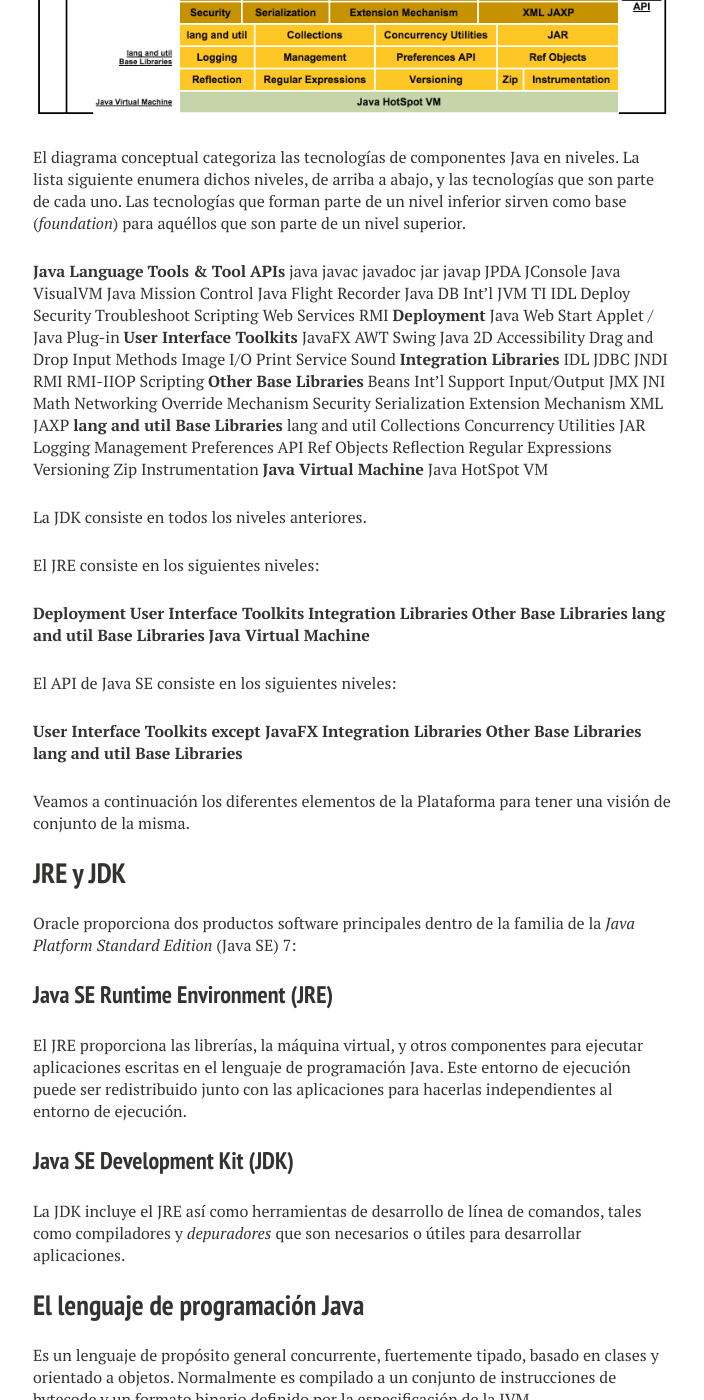
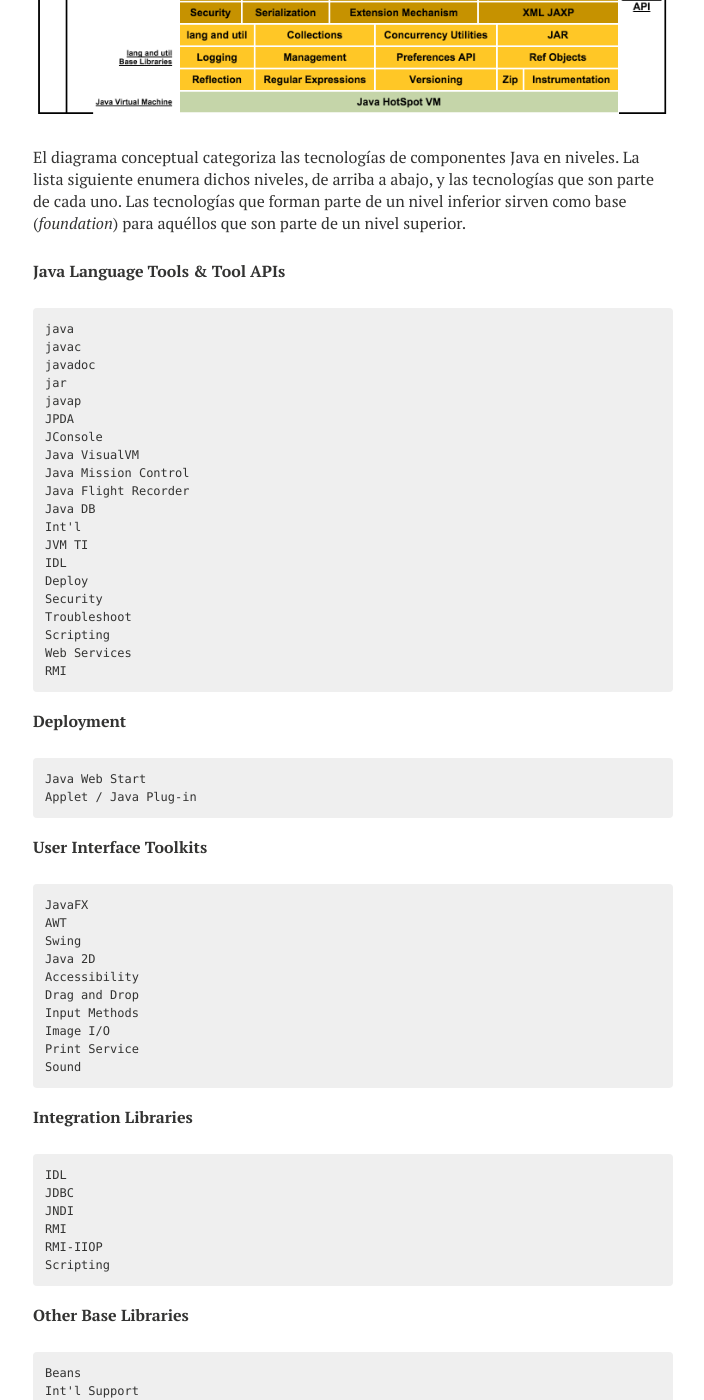
Before and after one commit to mdelapenya/mdelapenya.github.io, a Jekyll site: the page built from _posts/2016-02-21-patrones-diseno-jvm.markdown, in a window 1280 px wide and 1400 px high, scrolled down 1708 px. Shown: the whole window, without its empty margins (287-991 px from the left). Built offline with Jekyll 4.4.1, drawn with Linux system fonts in a browser that asks for light colours; nearby versions of some CDN libraries; comment, search, counter and statistics services are not loaded; some of the changed text lies outside the part shown.

Commit message:
Use highlighted blocks to separate lines

```diff
--- a/_posts/2016-02-21-patrones-diseno-jvm.markdown
+++ b/_posts/2016-02-21-patrones-diseno-jvm.markdown
@@ -44,6 +44,7 @@
 
 **Java Language**
 **Tools & Tool APIs**
+{% highlight text %}
 java
 javac
 javadoc
@@ -64,10 +65,14 @@
 Scripting
 Web Services
 RMI
+{% endhighlight %}
 **Deployment**
+{% highlight text %}
 Java Web Start
 Applet / Java Plug-in
+{% endhighlight %}
 **User Interface Toolkits**
+{% highlight text %}
 JavaFX
 AWT
 Swing
@@ -78,14 +83,18 @@
 Image I/O
 Print Service
 Sound
+{% endhighlight %}
 **Integration Libraries**
+{% highlight text %}
 IDL
 JDBC
 JNDI
 RMI
 RMI-IIOP
 Scripting
+{% endhighlight %}
 **Other Base Libraries**
+{% highlight text %}
 Beans
 Int'l Support
 Input/Output
@@ -98,7 +107,9 @@
 Serialization
 Extension Mechanism
 XML JAXP
+{% endhighlight %}
 **lang and util Base Libraries**
+{% highlight text %}
 lang and util
 Collections
 Concurrency Utilities
@@ -112,25 +123,36 @@
 Versioning
 Zip
 Instrumentation
+{% endhighlight %}
 **Java Virtual Machine**
+{% highlight text %}
 Java HotSpot VM
+{% endhighlight %}
 
 La JDK consiste en todos los niveles anteriores.
 
 El JRE consiste en los siguientes niveles:
 
 **Deployment**
+
 **User Interface Toolkits**
+
 **Integration Libraries**
+
 **Other Base Libraries**
+
 **lang and util Base Libraries**
+
 **Java Virtual Machine**
 
 El API de Java SE consiste en los siguientes niveles:
 
 **User Interface Toolkits except JavaFX**
+
 **Integration Libraries**
+
 **Other Base Libraries**
+
 **lang and util Base Libraries**
 
 Veamos a continuación los diferentes elementos de la Plataforma para tener una visión de conjunto de la misma.
```
